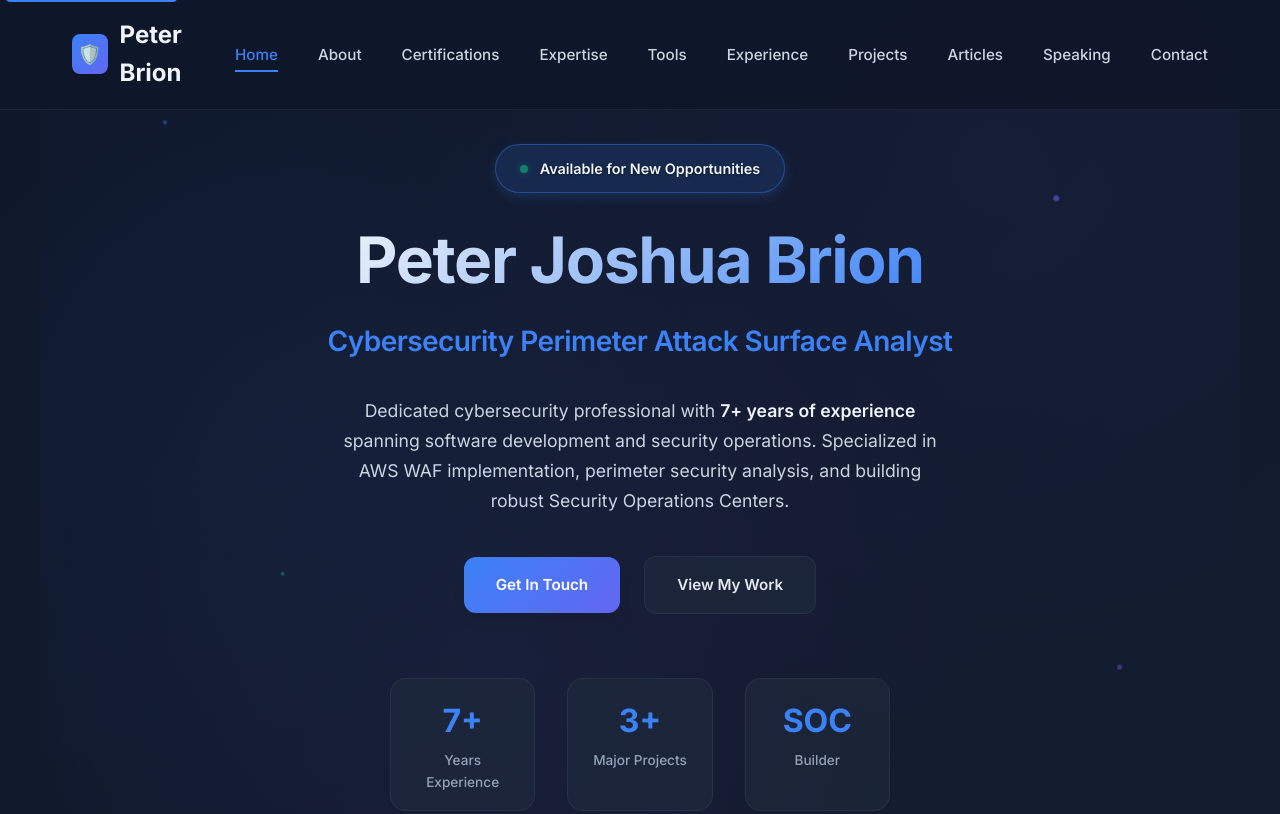
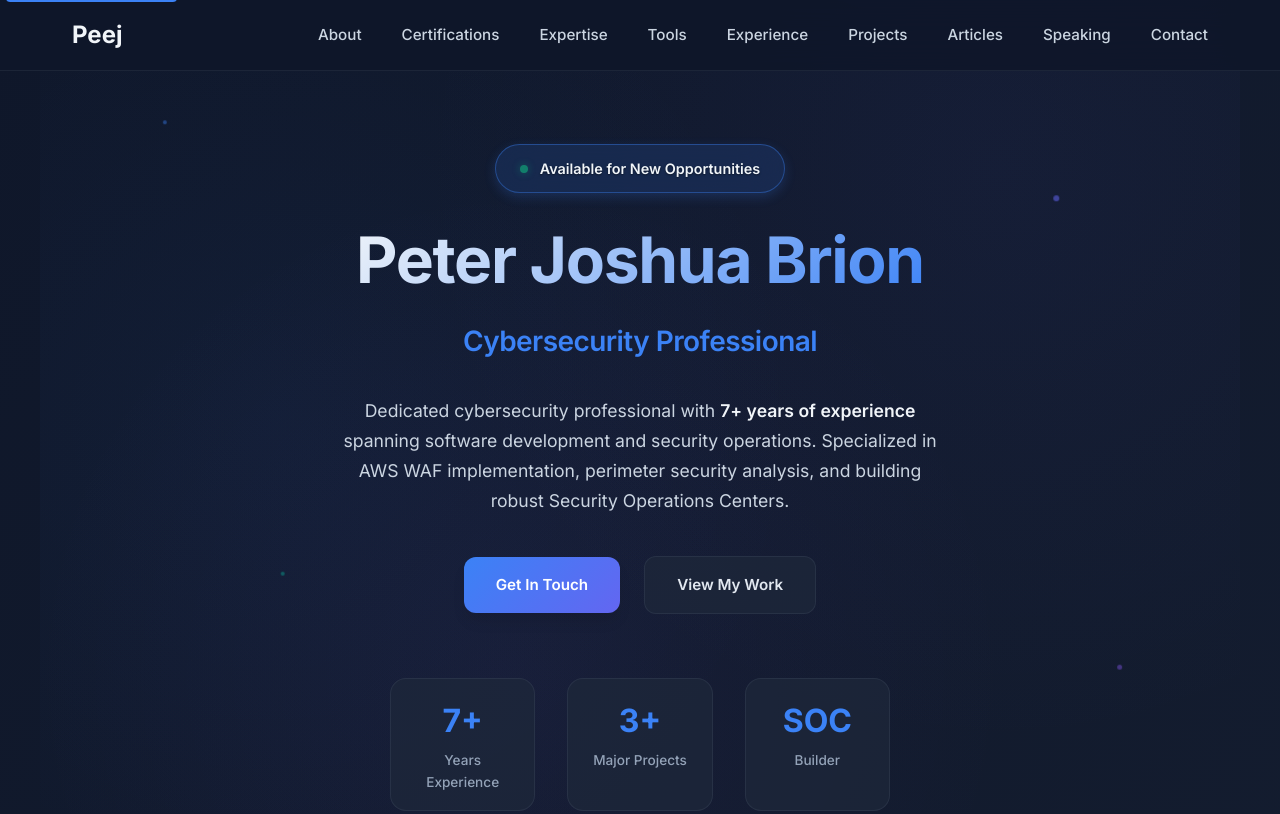
Before and after one commit to peej-brion/peej-brion.github.io, a plain HTML site: page index.html in a window 1280 px wide. Shown: the top 814 px of the page. Drawn offline with nearby package versions, Linux system fonts and the light colour scheme.

Commit message:
Modified some texts.

```diff
--- a/index.html
+++ b/index.html
@@ -19,13 +19,11 @@
         <div class="nav-container">
             <!-- Logo -->
             <a href="#home" class="logo">
-                <div class="logo-icon">🛡️</div>
-                Peter Brion
+                Peej
             </a>
 
             <!-- Desktop Navigation -->
             <ul class="nav-links">
-                <li><a href="#home" class="nav-link">Home</a></li>
                 <li><a href="#about" class="nav-link">About</a></li>
                 <li><a href="#certifications" class="nav-link">Certifications</a></li>
                 <li><a href="#skills" class="nav-link">Expertise</a></li>
@@ -79,7 +77,7 @@
 
             <!-- Main Content -->
             <h1>Peter Joshua Brion</h1>
-            <h2>Cybersecurity Perimeter Attack Surface Analyst</h2>
+            <h2>Cybersecurity Professional</h2>
             <p>
                 Dedicated cybersecurity professional with <span class="highlight">7+ years of experience</span> spanning software development and security operations.
                 Specialized in AWS WAF implementation, perimeter security analysis, and building robust Security Operations Centers.
```
